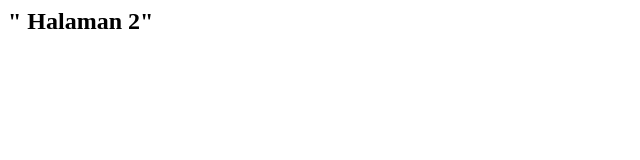
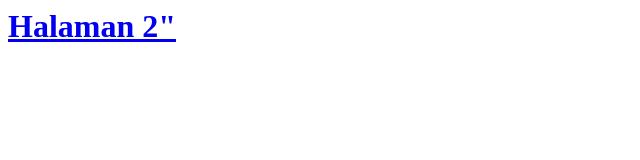
Before and after one commit to nilaayues/nilaayuefitasari.github.io, a plain HTML site: page halaman2.html in a window 1280 px wide. Shown: the whole page, without its empty margins (0-640 px from the left). Drawn offline with Linux system fonts and the light colour scheme.

Commit message:
Update halaman2.html

```diff
--- a/halaman2.html
+++ b/halaman2.html
@@ -1,5 +1,7 @@
 <html>
 <head> </head>
 <body>
-  <h2> " Halaman 2" </h2>
+  <h1 " hai...Nilaayuefitasari "</h1>
+  <a href="halaman2.html">Halaman 2" </a>
+</body>
 </html>
```
